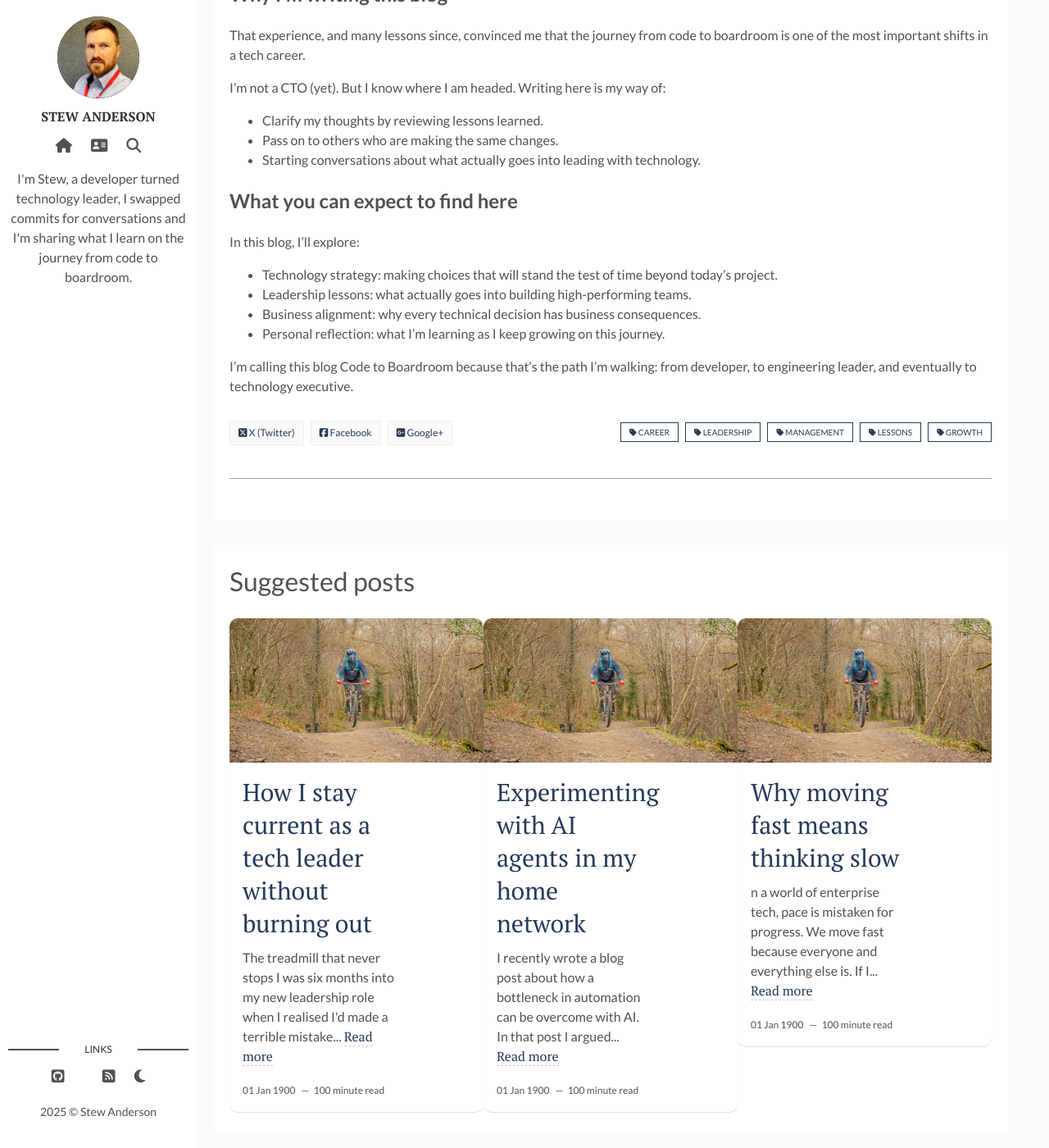
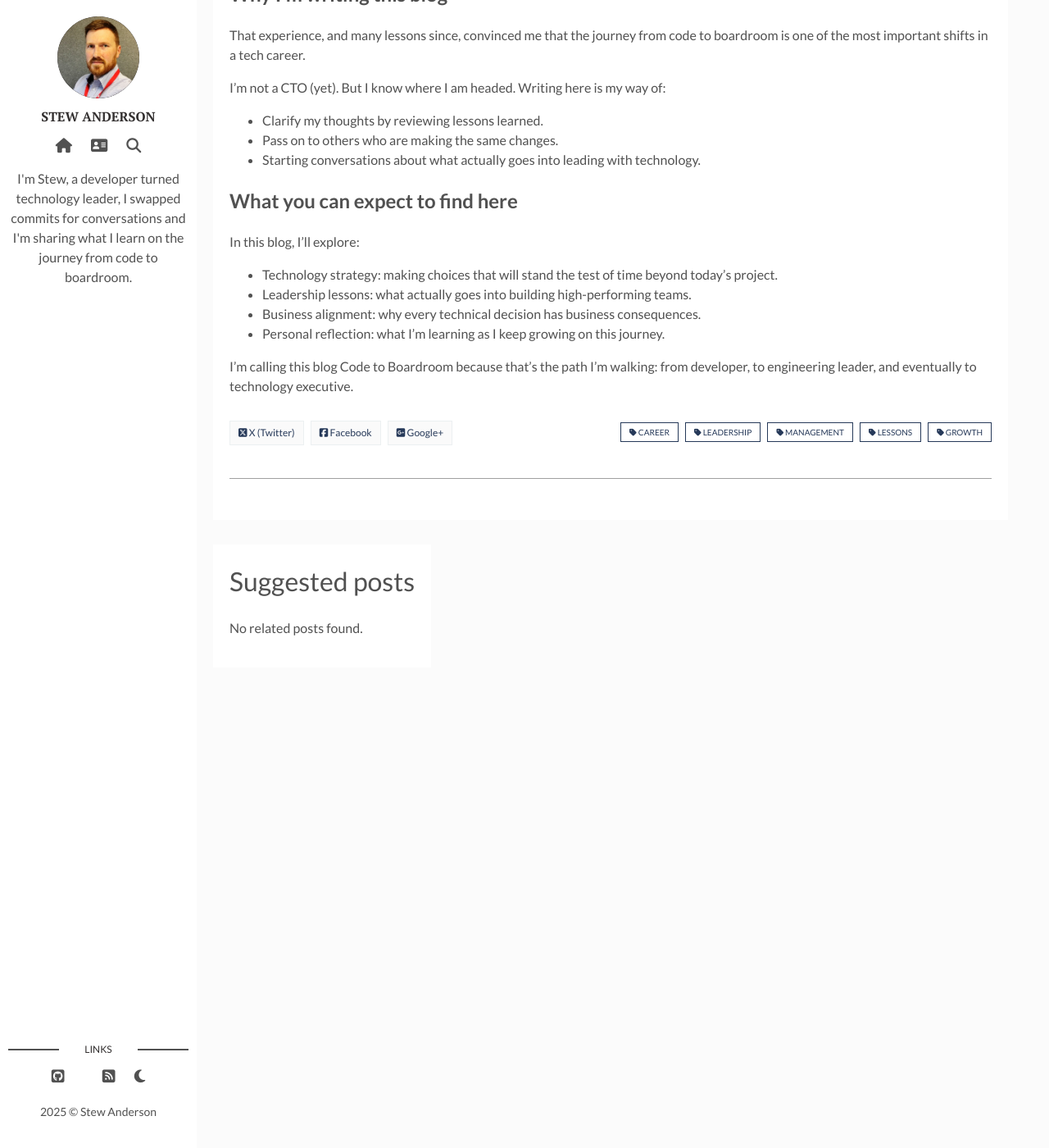
Before and after one commit to stew-anderson/blog, a Jekyll site: the page built from _posts/2025-06-07-code-to-boardroom-why-im-starting-this-blog.markdown, in a window 1280 px wide and 1400 px high, scrolled down 982 px. Shown: the whole window at 82% size. Built offline with Jekyll 4.4.1, drawn with Linux system fonts in a browser that asks for light colours; nearby versions of some CDN libraries; emoji names are drawn with the system emoji font.

Commit message:
Adding related query to template

```diff
--- a/_includes/suggested-posts.html
+++ b/_includes/suggested-posts.html
@@ -7,35 +7,28 @@
 
         <h1 class="page-title">Suggested posts</h1>
 
-        <div class="post">
-          <a class="post-thumbnail" style="background-image: url('/assets/img/about-me.jpg')" href="#"></a>
-          <div class="post-content">
-            <h2 class="post-title"><a href="#">How I stay current as a tech leader without burning out</a></h2>
-            <p>The treadmill that never stops I was six months into my new leadership role when I realised I'd made a terrible mistake... <a href="#">Read more</a></p>
-            <span class="post-date">01 Jan 1900&nbsp;&nbsp;&nbsp;—&nbsp;</span>
-            <span class="post-words">100 minute read</span>
+        <!-- add OR in tag match -->
+
+        {% assign related = site.posts | where_exp: "post", "post.url != page.url" | where_exp: "post", "post.tags contains page.tags[0]" | slice: 0, 3 %}
+        {% if related.size > 0 %}
+          {% for post in related %}
+          <div class="post">
+            {% if post.img %}
+            <a class="post-thumbnail" style="background-image: url('{{ site.baseurl }}/assets/img/{{ post.img }}')" href="{{ post.url | prepend: site.baseurl }}"></a>
+            {% else %}
+            <a class="post-thumbnail" style="background-image: url('{{ site.baseurl }}/assets/img/about-me.jpg')" href="{{ post.url | prepend: site.baseurl }}"></a>
+            {% endif %}
+            <div class="post-content">
+              <h2 class="post-title"><a href="{{ post.url | prepend: site.baseurl }}">{{ post.title }}</a></h2>
+              <p>{{ post.excerpt | strip_html | truncatewords: 25 }} <a href="{{ post.url | prepend: site.baseurl }}">Read more</a></p>
+              <span class="post-date">{{ post.date | date: '%Y, %b %d' }}&nbsp;&nbsp;&nbsp;—&nbsp;</span>
+              <span class="post-words">{% assign words = post.content | split: ' ' | size %}{{ words | divided_by: 200 | plus: 1 }} minute read</span>
+            </div>
           </div>
-        </div>
-
-        <div class="post">
-          <a class="post-thumbnail" style="background-image: url('/assets/img/about-me.jpg')" href="#"></a>
-          <div class="post-content">
-            <h2 class="post-title"><a href="#">Experimenting with AI agents in my home network</a></h2>
-            <p>I recently wrote a blog post about how a bottleneck in automation can be overcome with AI. In that post I argued... <a href="#">Read more</a></p>
-            <span class="post-date">01 Jan 1900&nbsp;&nbsp;&nbsp;—&nbsp;</span>
-            <span class="post-words">100 minute read</span>
-          </div>
-        </div>
-
-        <div class="post">
-          <a class="post-thumbnail" style="background-image: url('/assets/img/about-me.jpg')" href="#"></a>
-          <div class="post-content">
-            <h2 class="post-title"><a href="#">Why moving fast means thinking slow</a></h2>
-            <p>n a world of enterprise tech, pace is mistaken for progress. We move fast because everyone and everything else is. If I...  <a href="#">Read more</a></p>
-            <span class="post-date">01 Jan 1900&nbsp;&nbsp;&nbsp;—&nbsp;</span>
-            <span class="post-words">100 minute read</span>
-          </div>
-        </div>
+          {% endfor %}
+        {% else %}
+          <p>No related posts found.</p>
+        {% endif %}
 
       </div>
   </div>
```
